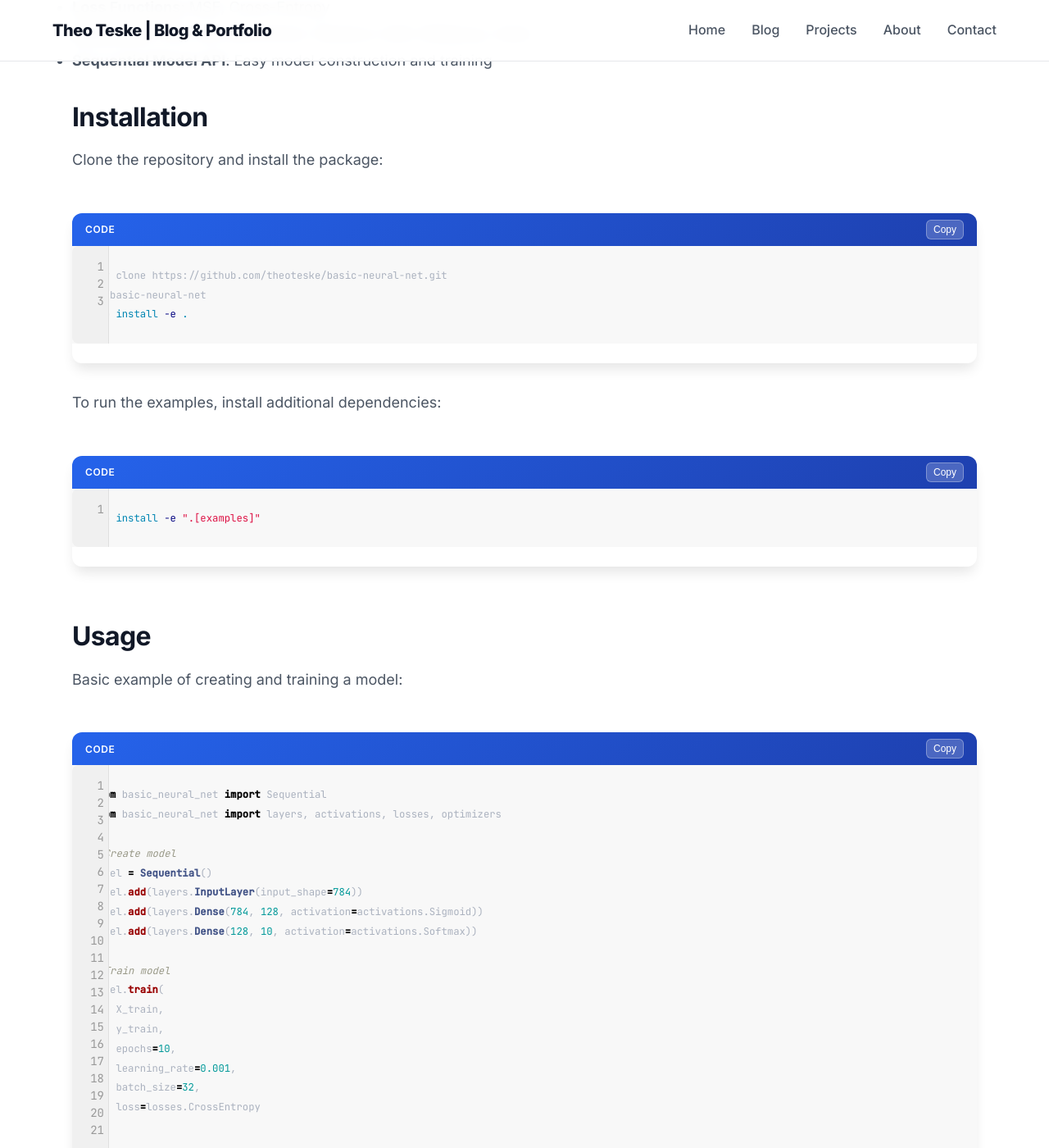
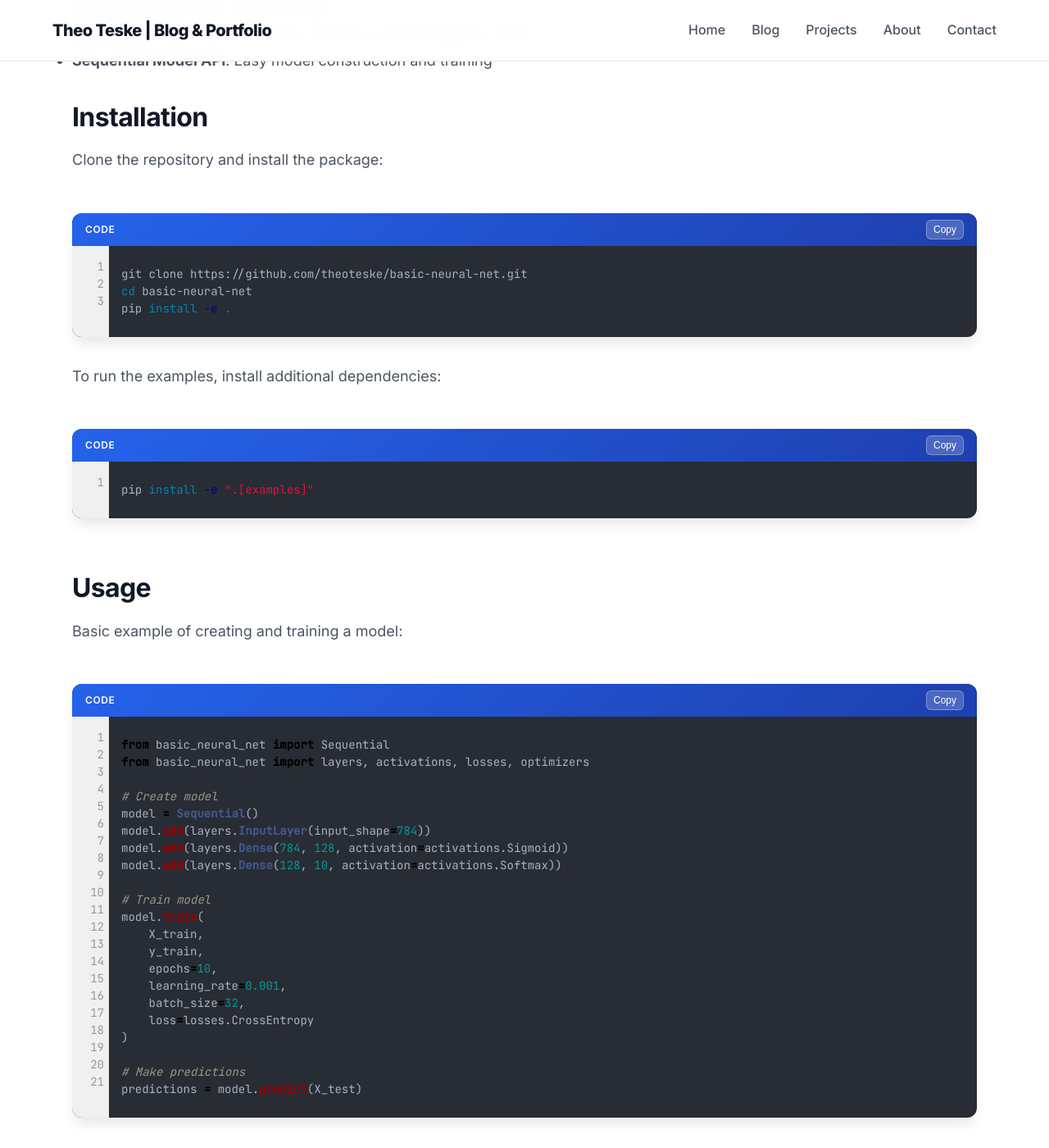
Before and after one commit to theoteske/theoteske.github.io, a Jekyll site: the page built from _projects/2025-08-23-basic-neural-net.md, in a window 1280 px wide and 1400 px high, scrolled down 1013 px. Shown: the whole window at 82% size. Built offline with Jekyll 4.4.1, drawn with Linux system fonts in a browser that asks for light colours.

Commit message:
tweaked main.js and style.css to fix code blocks

```diff
--- a/assets/css/main.css
+++ b/assets/css/main.css
@@ -25,12 +25,6 @@
   display: block;
   height: 1.5em;
   line-height: 1.5;
-}
-
-/* code blocks with line numbers need proper padding */
-.code-block-wrapper pre.has-line-numbers {
-  padding-left: 55px !important;
-  position: relative;
 }
 
 /* table styles */
--- a/assets/css/style.css
+++ b/assets/css/style.css
@@ -551,41 +551,16 @@ a:hover {
   transform: translateY(-2px);
 }
 
-/* code blocks */
-pre {
-  background: #282c34;
-  color: #abb2bf;
-  border-radius: 0.5rem;
-  padding: var(--space-lg);
-  overflow-x: auto;
-  margin-bottom: var(--space-lg);
-  font-family: var(--font-mono);
-  font-size: 0.875rem;
-  line-height: 1.7;
-}
-
-code {
-  font-family: var(--font-mono);
-  font-size: 0.875em;
-}
-
-/* inline code */
-p code, li code {
-  background: var(--bg-tertiary);
-  color: #d63384;
-  padding: 0.125rem 0.375rem;
-  border-radius: 0.25rem;
-  font-weight: 500;
-}
-
-/* code block wrapper from main.js */
+/* code blocks  wrapper*/
 .code-block-wrapper {
   margin: var(--space-xl) 0;
   border-radius: 0.75rem;
   overflow: hidden;
   box-shadow: var(--shadow-md);
+  background: #282c34;  /* Dark background for the entire block */
 }
 
+/* code header */
 .code-header {
   background: linear-gradient(135deg, var(--primary), var(--primary-dark));
   padding: var(--space-sm) var(--space-md);
@@ -622,6 +597,154 @@ p code, li code {
 .copy-button.copied {
   background: var(--secondary);
   border-color: var(--secondary);
+}
+
+/* pre and code elements */
+.code-block-wrapper pre {
+  margin: 0;
+  padding: var(--space-lg);
+  padding-left: 60px; /* Space for line numbers */
+  background: #282c34;
+  border: none;
+  border-radius: 0;
+  overflow-x: auto;
+  position: relative;
+}
+
+/* standalone pre blocks (without wrapper) */
+pre {
+  background: #282c34;
+  color: #abb2bf;
+  border-radius: 0.5rem;
+  padding: var(--space-lg);
+  overflow-x: auto;
+  margin-bottom: var(--space-lg);
+  font-family: var(--font-mono);
+  font-size: 0.875rem;
+  line-height: 1.5;
+  position: relative;
+}
+
+code {
+  font-family: var(--font-mono);
+  font-size: 0.875rem;
+  line-height: 1.5;
+}
+
+/* line numbers */
+.line-numbers {
+  position: absolute;
+  left: 0;
+  top: 0;
+  bottom: 0;
+  width: 45px;
+  background-color: rgba(0, 0, 0, 0.2);
+  border-right: 1px solid rgba(255, 255, 255, 0.1);
+  padding: var(--space-lg) 5px;
+  text-align: right;
+  user-select: none;
+  font-family: var(--font-mono);
+  font-size: 0.875rem;
+  line-height: 1.5;
+  color: #5c6370;
+  overflow: hidden;
+  display: flex;
+  flex-direction: column;
+  justify-content: flex-start;
+}
+
+.line-numbers span {
+  display: block;
+  height: 1.5em;
+  line-height: 1.5;
+}
+
+/* ensure consistent line height */
+.code-block-wrapper pre code,
+pre code {
+  display: block;
+  line-height: 1.5;
+  font-size: 0.875rem;
+}
+
+/* remove any highlight div margins */
+.code-block-wrapper .highlight {
+  margin: 0;
+  background: none;
+}
+
+.highlight pre {
+  margin: 0;
+}
+
+/* for wrapped code, ensure it doesn't go under line numbers */
+.code-block-wrapper pre {
+  white-space: pre;
+  word-wrap: normal;
+  overflow-x: auto;
+}
+
+/* inline code */
+p code,
+li code {
+  background: var(--bg-tertiary);
+  color: #d63384;
+  padding: 0.125rem 0.375rem;
+  border-radius: 0.25rem;
+  font-weight: 500;
+  font-size: 0.875em;
+}
+
+/* fix for Jekyll's rouge syntax highlighter table layout */
+.highlight table.rouge-table {
+  margin: 0;
+  border: none;
+  width: 100%;
+  background: transparent;
+}
+
+.highlight table.rouge-table td {
+  padding: 0;
+  border: none;
+  vertical-align: top;
+}
+
+.highlight table.rouge-table td.rouge-gutter {
+  width: 45px;
+  background-color: rgba(0, 0, 0, 0.2);
+  border-right: 1px solid rgba(255, 255, 255, 0.1);
+  text-align: right;
+  padding: var(--space-lg) 5px;
+  user-select: none;
+}
+
+.highlight table.rouge-table td.rouge-gutter pre {
+  margin: 0;
+  padding: 0;
+  background: transparent;
+  color: #5c6370;
+  border: none;
+}
+
+.highlight table.rouge-table td.rouge-code {
+  padding: var(--space-lg);
+  padding-left: 15px;
+}
+
+.highlight table.rouge-table td.rouge-code pre {
+  margin: 0;
+  padding: 0;
+  background: transparent;
+  border: none;
+}
+
+/* ensure the code and line numbers align */
+.highlight table.rouge-table pre,
+.line-numbers,
+.code-block-wrapper pre code {
+  font-family: var(--font-mono);
+  font-size: 0.875rem;
+  line-height: 1.5;
 }
 
 /* responsive design */
@@ -674,6 +797,21 @@ p code, li code {
     display: flex;
   }
 
+  /* code blocks */
+  .code-block-wrapper pre,
+  pre {
+    font-size: 0.75rem;
+    padding: var(--space-md);
+    padding-left: 50px;
+  }
+
+  .line-numbers,
+  .highlight table.rouge-table td.rouge-gutter {
+    width: 35px;
+    padding: var(--space-md) 3px;
+    font-size: 0.75rem;
+  }
+
   /* hero actions */
   .hero-actions {
     grid-template-columns: 1fr;
--- a/assets/js/main.js
+++ b/assets/js/main.js
@@ -1,15 +1,30 @@
-// add line numbers and copy buttons to code blocks
 document.addEventListener('DOMContentLoaded', function() {
-  // select all code blocks
+  // process all code blocks
   const codeBlocks = document.querySelectorAll('div.highlight');
 
   codeBlocks.forEach(function(highlightBlock) {
+    // check if it's already been processed
+    if (highlightBlock.parentElement && highlightBlock.parentElement.classList.contains('code-block-wrapper')) {
+      return;
+    }
+
+    // check if it has a rouge table
+    const rougeTable = highlightBlock.querySelector('table.rouge-table');
+    if (rougeTable) {
+      // jekyll is already handling line numbers, just add wrapper
+      const wrapper = document.createElement('div');
+      wrapper.className = 'code-block-wrapper';
+      highlightBlock.parentNode.insertBefore(wrapper, highlightBlock);
+      wrapper.appendChild(highlightBlock);
+
+      // add header with copy button
+      addCodeHeader(wrapper, highlightBlock);
+      return;
+    }
+
     // get the pre element
     const pre = highlightBlock.querySelector('pre');
     if (!pre) return;
-
-    // check if already wrapped
-    if (highlightBlock.parentElement.classList.contains('code-block-wrapper')) return;
 
     // create wrapper div
     const wrapper = document.createElement('div');
@@ -18,8 +33,37 @@ document.addEventListener('DOMContentLoaded', function() {
     wrapper.appendChild(highlightBlock);
 
     // add line numbers
+    addLineNumbers(pre);
+
+    // add header with copy button
+    addCodeHeader(wrapper, highlightBlock);
+  });
+
+  // also handle standalone pre elements
+  const standalonePres = document.querySelectorAll('pre:not(.highlight pre):not(.code-block-wrapper pre)');
+
+  standalonePres.forEach(function(pre) {
+    if (pre.parentElement && pre.parentElement.classList.contains('code-block-wrapper')) {
+      return;
+    }
+
+    // create wrapper
+    const wrapper = document.createElement('div');
+    wrapper.className = 'code-block-wrapper';
+    pre.parentNode.insertBefore(wrapper, pre);
+    wrapper.appendChild(pre);
+
+    // add line numbers
+    addLineNumbers(pre);
+
+    // add header
+    addCodeHeader(wrapper, null);
+  });
+
+  function addLineNumbers(pre) {
     const code = pre.querySelector('code') || pre;
-    const lines = code.textContent.split('\n');
+    const codeText = code.textContent || '';
+    const lines = codeText.split('\n');
 
     // remove empty last line if it exists
     if (lines[lines.length - 1] === '') {
@@ -39,15 +83,18 @@ document.addEventListener('DOMContentLoaded', function() {
 
     // insert line numbers
     pre.style.position = 'relative';
-    pre.appendChild(lineNumbersDiv);
+    pre.insertBefore(lineNumbersDiv, pre.firstChild);
+  }
 
-    // create header with copy button
+  function addCodeHeader(wrapper, highlightBlock) {
+    // create header
     const header = document.createElement('div');
     header.className = 'code-header';
 
     // detect language
     let language = 'code';
-    const codeElement = pre.querySelector('code');
+    if (highlightBlock) {
+      const codeElement = highlightBlock.querySelector('code');
       if (codeElement) {
         const classes = codeElement.className.split(' ');
         for (let className of classes) {
@@ -58,33 +105,52 @@ document.addEventListener('DOMContentLoaded', function() {
         }
       }
 
-    // also check data-lang attribute
-    if (pre.getAttribute('data-lang')) {
+      const pre = highlightBlock.querySelector('pre');
+      if (pre && pre.getAttribute('data-lang')) {
         language = pre.getAttribute('data-lang');
       }
+    }
 
+    // create language label
     const languageLabel = document.createElement('span');
     languageLabel.className = 'code-language';
     languageLabel.textContent = language;
 
+    // create copy button
     const copyButton = document.createElement('button');
     copyButton.className = 'copy-button';
     copyButton.textContent = 'Copy';
 
     header.appendChild(languageLabel);
     header.appendChild(copyButton);
-    wrapper.insertBefore(header, highlightBlock);
 
-    // copy functionality
+    // insert header before the code block
+    wrapper.insertBefore(header, wrapper.firstChild);
+
+    // add copy functionality
     copyButton.addEventListener('click', function() {
-      // get the actual code content
-      const code = pre.querySelector('code');
+      const pre = wrapper.querySelector('pre');
+      const code = pre.querySelector('code') || pre;
+
+      // get text without line numbers
       let textToCopy = '';
-
-      if (code) {
+      if (code.classList.contains('rouge-code')) {
+        // rouge table format
         textToCopy = code.textContent;
       } else {
-        textToCopy = pre.textContent;
+        // regular format - exclude line numbers
+        const lineNumbers = pre.querySelector('.line-numbers');
+        if (lineNumbers) {
+          // temporarily remove line numbers to get clean text
+          const tempCode = code.cloneNode(true);
+          const tempLineNumbers = tempCode.querySelector('.line-numbers');
+          if (tempLineNumbers) {
+            tempLineNumbers.remove();
+          }
+          textToCopy = tempCode.textContent;
+        } else {
+          textToCopy = code.textContent;
+        }
       }
 
       navigator.clipboard.writeText(textToCopy).then(function() {
@@ -100,79 +166,7 @@ document.addEventListener('DOMContentLoaded', function() {
         copyButton.textContent = 'Failed';
       });
     });
-  });
-
-  // also handle standalone pre elements without highlight div
-  const standalonePres = document.querySelectorAll('pre:not(.highlight pre):not(.code-block-wrapper pre)');
-
-  standalonePres.forEach(function(pre) {
-    // skip if already wrapped
-    if (pre.parentElement.classList.contains('code-block-wrapper')) return;
-
-    // create wrapper div
-    const wrapper = document.createElement('div');
-    wrapper.className = 'code-block-wrapper';
-    pre.parentNode.insertBefore(wrapper, pre);
-    wrapper.appendChild(pre);
-
-    // add line numbers
-    const code = pre.querySelector('code') || pre;
-    const lines = code.textContent.split('\n');
-
-    // remove empty last line if it exists
-    if (lines[lines.length - 1] === '') {
-      lines.pop();
   }
-
-    // create line numbers container
-    const lineNumbersDiv = document.createElement('div');
-    lineNumbersDiv.className = 'line-numbers';
-
-    // add a span for each line
-    for (let i = 1; i <= lines.length; i++) {
-      const lineSpan = document.createElement('span');
-      lineSpan.textContent = i;
-      lineNumbersDiv.appendChild(lineSpan);
-    }
-
-    // insert line numbers
-    pre.style.position = 'relative';
-    pre.appendChild(lineNumbersDiv);
-
-    // create header with copy button
-    const header = document.createElement('div');
-    header.className = 'code-header';
-
-    const languageLabel = document.createElement('span');
-    languageLabel.className = 'code-language';
-    languageLabel.textContent = 'code';
-
-    const copyButton = document.createElement('button');
-    copyButton.className = 'copy-button';
-    copyButton.textContent = 'Copy';
-
-    header.appendChild(languageLabel);
-    header.appendChild(copyButton);
-    wrapper.insertBefore(header, pre);
-
-    // copy functionality
-    copyButton.addEventListener('click', function() {
-      const textToCopy = pre.textContent;
-
-      navigator.clipboard.writeText(textToCopy).then(function() {
-        copyButton.textContent = 'Copied!';
-        copyButton.classList.add('copied');
-
-        setTimeout(function() {
-          copyButton.textContent = 'Copy';
-          copyButton.classList.remove('copied');
-        }, 2000);
-      }).catch(function(err) {
-        console.error('Failed to copy: ', err);
-        copyButton.textContent = 'Failed';
-      });
-    });
-  });
 
   // smooth scrolling for anchor links
   document.querySelectorAll('a[href^="#"]').forEach(anchor => {
```
Lines whose indentation alone changed are shown as unchanged.
